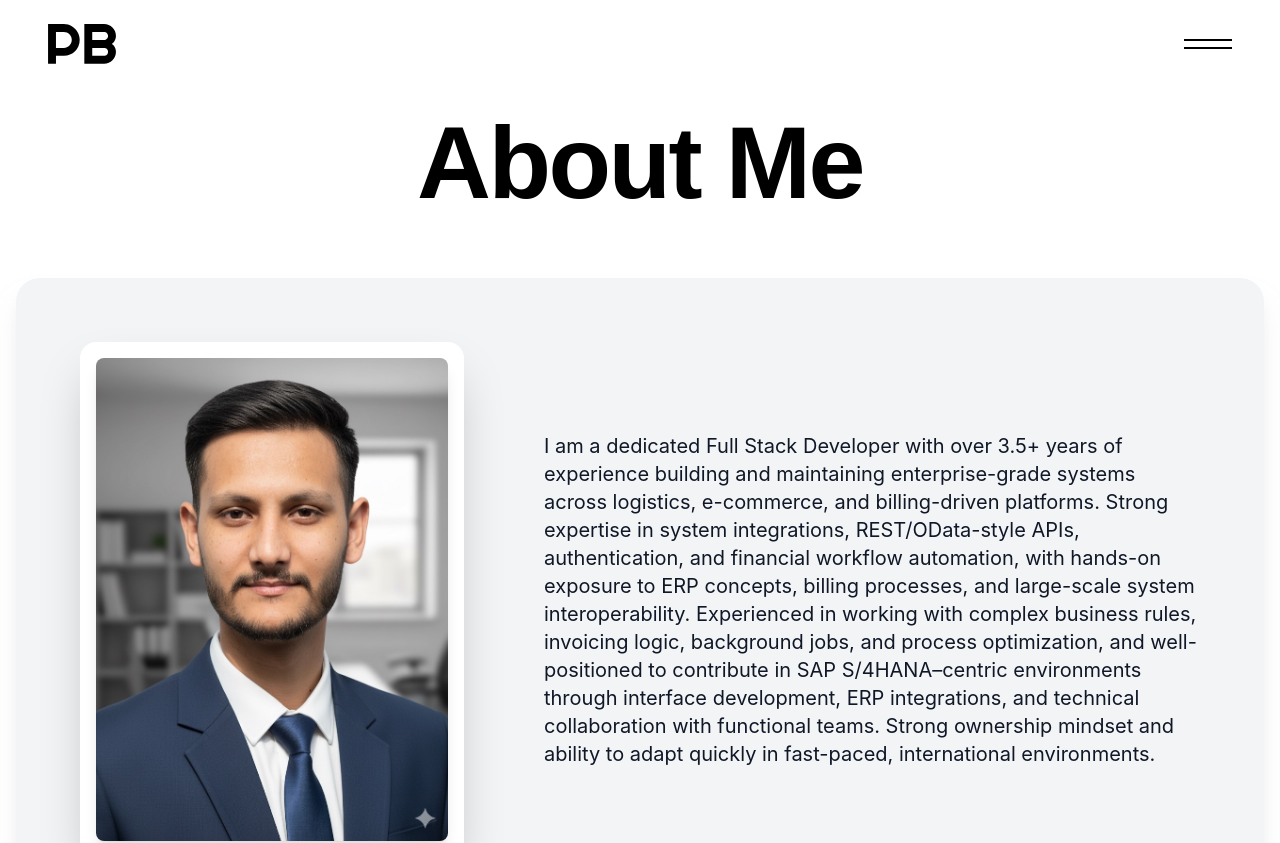
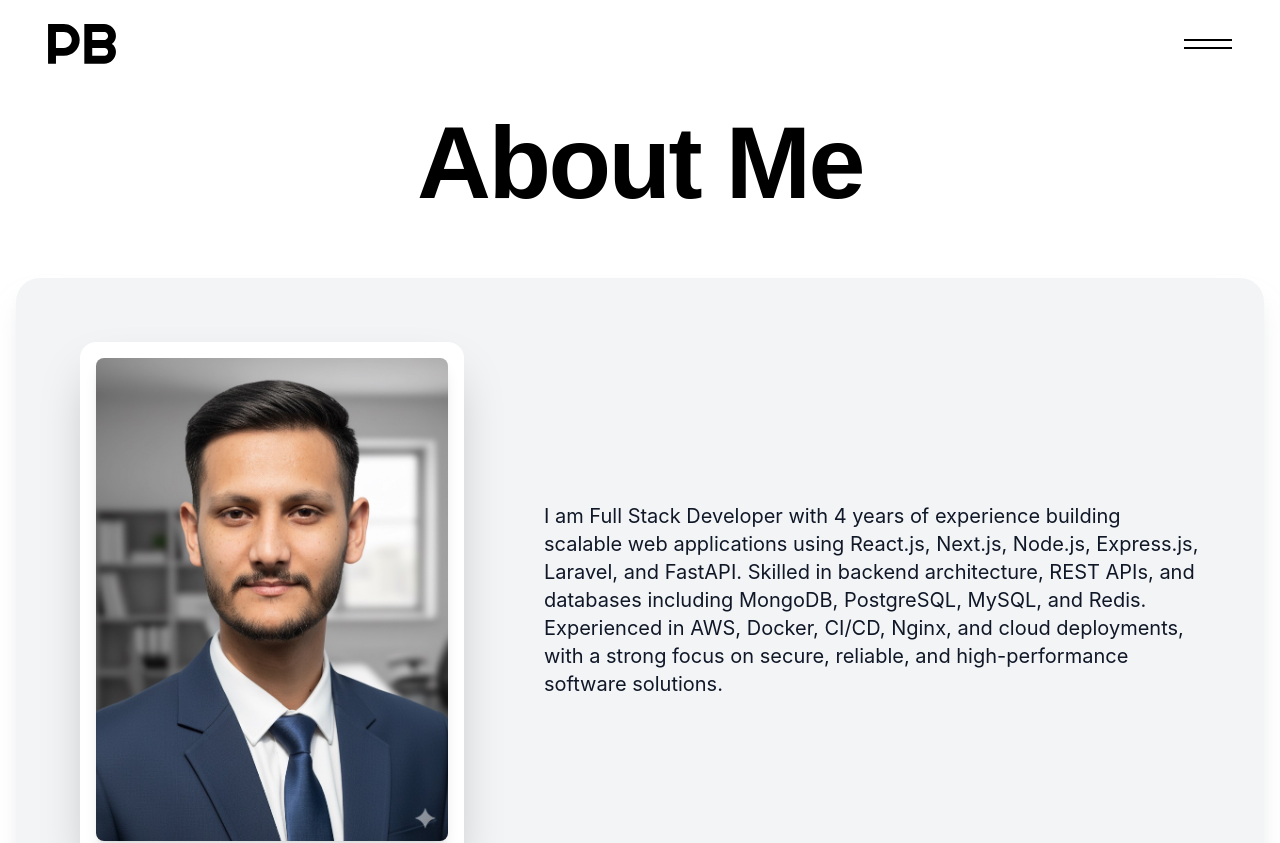
Before and after one commit to PrinceBhatt07/new-portfolio, a React (Vite) app: page /about in a window 1280 px wide. Shown: the top 843 px of the page. Built offline with nearby package versions, Linux system fonts and the light colour scheme.

Commit message:
Added the New Description

```diff
--- a/src/sections/AboutBanner.jsx
+++ b/src/sections/AboutBanner.jsx
@@ -23,14 +23,7 @@ export const AboutBanner = () => {
               {/* Text */}
               <div className="md:w-[60%] text-lg md:text-xl space-y-4 max-md:pt-5">
                 <p className="max-sm:text-[16px]">
-                  I am a dedicated Full Stack Developer with over 3.5+ years of experience building and maintaining
-                  enterprise-grade systems across logistics, e-commerce, and billing-driven platforms. Strong expertise in
-                  system integrations, REST/OData-style APIs, authentication, and financial workflow automation, with
-                  hands-on exposure to ERP concepts, billing processes, and large-scale system interoperability.
-                  Experienced in working with complex business rules, invoicing logic, background jobs, and process
-                  optimization, and well-positioned to contribute in SAP S/4HANA–centric environments through interface
-                  development, ERP integrations, and technical collaboration with functional teams. Strong ownership mindset
-                  and ability to adapt quickly in fast-paced, international environments.
+              I am Full Stack Developer with 4 years of experience building scalable web applications using React.js, Next.js, Node.js, Express.js, Laravel, and FastAPI. Skilled in backend architecture, REST APIs, and databases including MongoDB, PostgreSQL, MySQL, and Redis. Experienced in AWS, Docker, CI/CD, Nginx, and cloud deployments, with a strong focus on secure, reliable, and high-performance software solutions.
                 </p>
               </div>
             </div>
```
